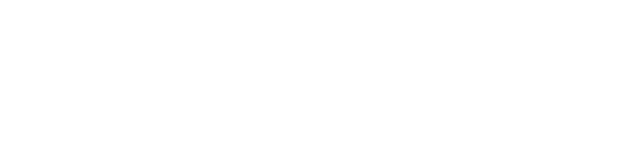
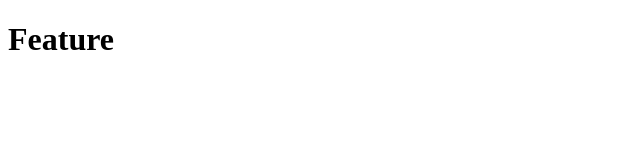
Before and after one commit to demoxgit/test, a plain HTML site: page index.html in a window 1280 px wide. Shown: the whole page, without its empty margins (0-640 px from the left). Drawn offline with Linux system fonts and the light colour scheme.

Commit message:
feature 2 add

```diff
--- a/index.html
+++ b/index.html
@@ -1,21 +1,15 @@
 <!DOCTYPE html>
-<!--[if lt IE 7]>      <html class="no-js lt-ie9 lt-ie8 lt-ie7"> <![endif]-->
-<!--[if IE 7]>         <html class="no-js lt-ie9 lt-ie8"> <![endif]-->
-<!--[if IE 8]>         <html class="no-js lt-ie9"> <![endif]-->
-<!--[if gt IE 8]><!--> <html class="no-js"> <!--<![endif]-->
+<html>
     <head>
         <meta charset="utf-8">
         <meta http-equiv="X-UA-Compatible" content="IE=edge">
-        <title></title>
+        <title>Feature 2</title>
         <meta name="description" content="">
         <meta name="viewport" content="width=device-width, initial-scale=1">
         <link rel="stylesheet" href="">
     </head>
     <body>
-        <!--[if lt IE 7]>
-            <p class="browsehappy">You are using an <strong>outdated</strong> browser. Please <a href="#">upgrade your browser</a> to improve your experience.</p>
-        <![endif]-->
-
+        <h1>Feature</h1>
         <script src="" async defer></script>
     </body>
 </html>
```
